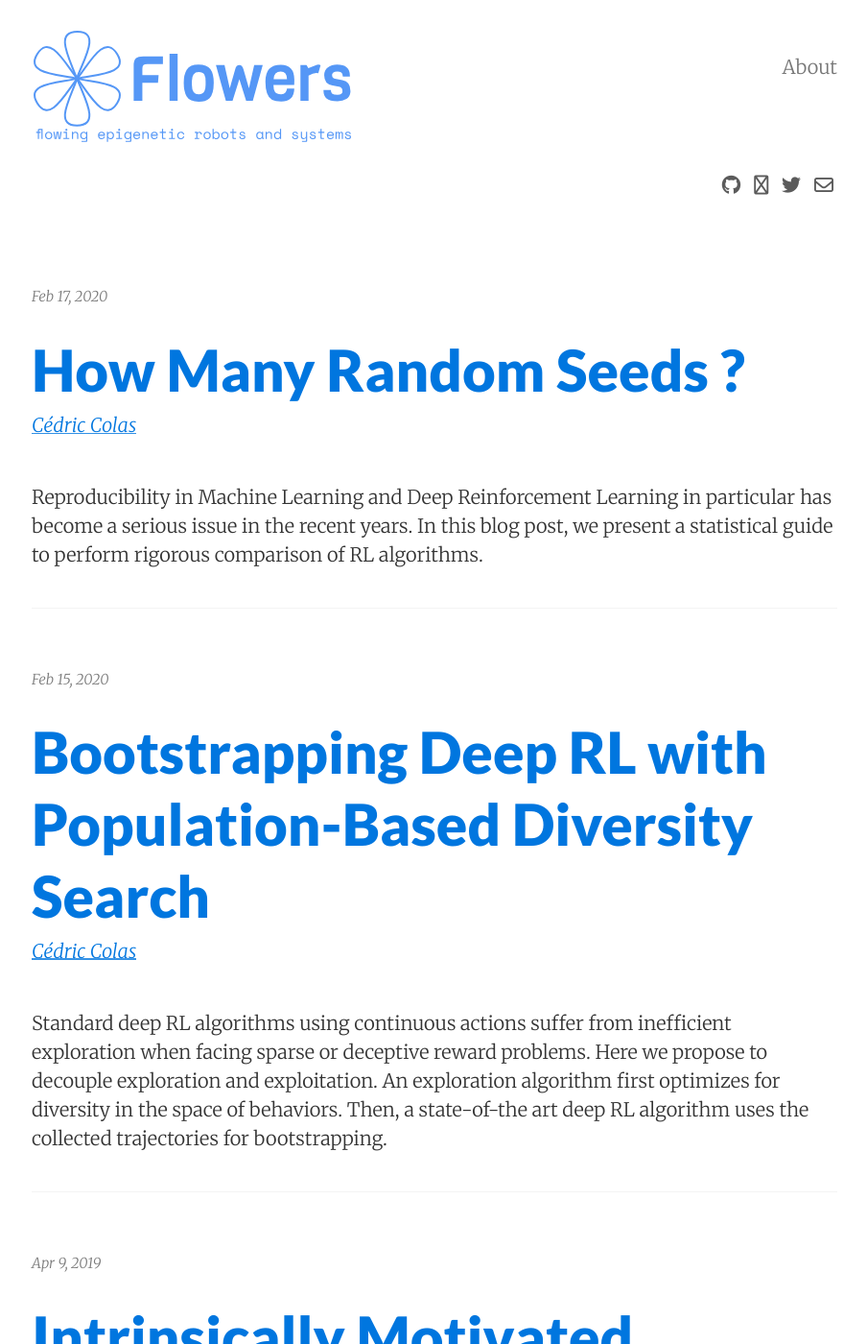
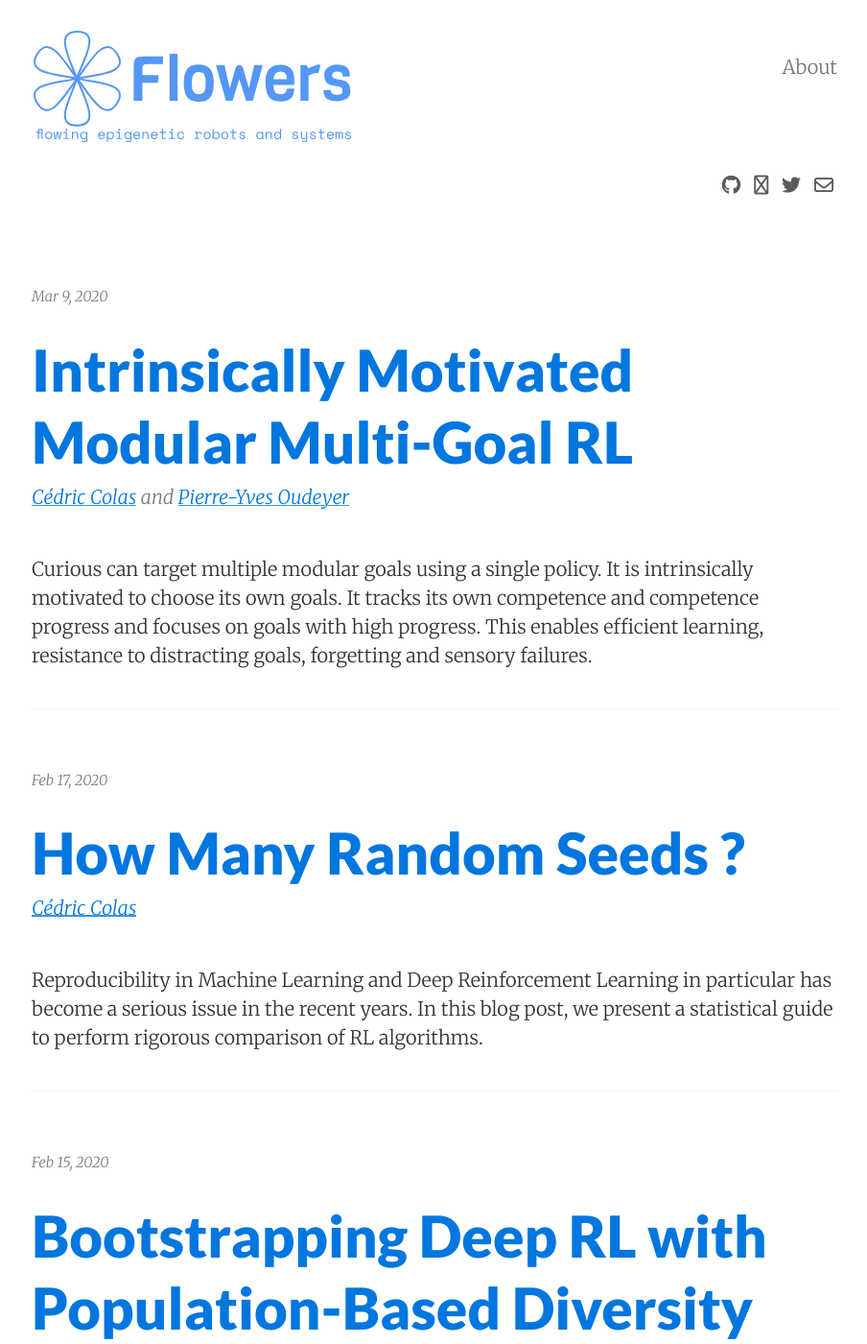
Before and after one commit to flowersteam/flowersteam.github.io, a Jekyll site: the page built from index.html, in a window 1280 px wide and 1400 px high. Shown: the whole window at 96% size, without its empty margins (187-1091 px from the left). Built offline with Jekyll 4.4.1, drawn with Linux system fonts in a browser that asks for light colours; nearby versions of some CDN libraries; the list of posts is cut into pages by our own code; some of the changed text lies outside the part shown.

Commit message:
Update 2019-04-09-curious.md

```diff
--- a/_posts/2019-04-09-curious.md
+++ b/_posts/2019-04-09-curious.md
@@ -1,7 +1,7 @@
 ---
 layout:     post
 title:      Intrinsically Motivated Modular Multi-Goal RL
-date:       2019-04-09 11:21:29
+date:       2020-03-09 11:21:29
 summary:    Curious can target multiple modular goals using a single policy. It is intrinsically motivated to choose its own goals. It tracks its own competence and competence progress and focuses on goals with high progress. This enables efficient learning, resistance to distracting goals, forgetting and sensory failures.
 categories: jekyll
 permalink: curious_intrinsically_motivated_multi_modular_goal_rl
```
